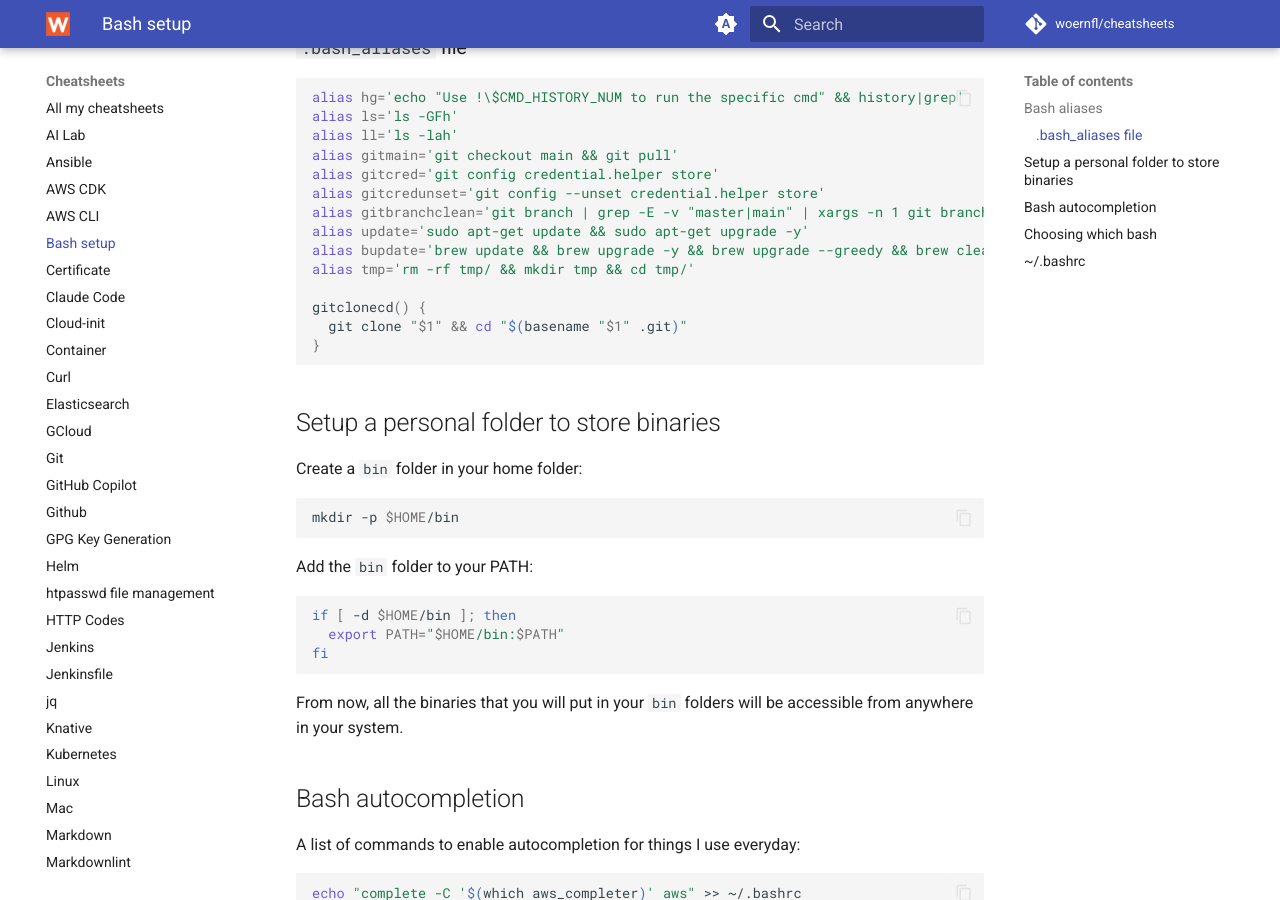
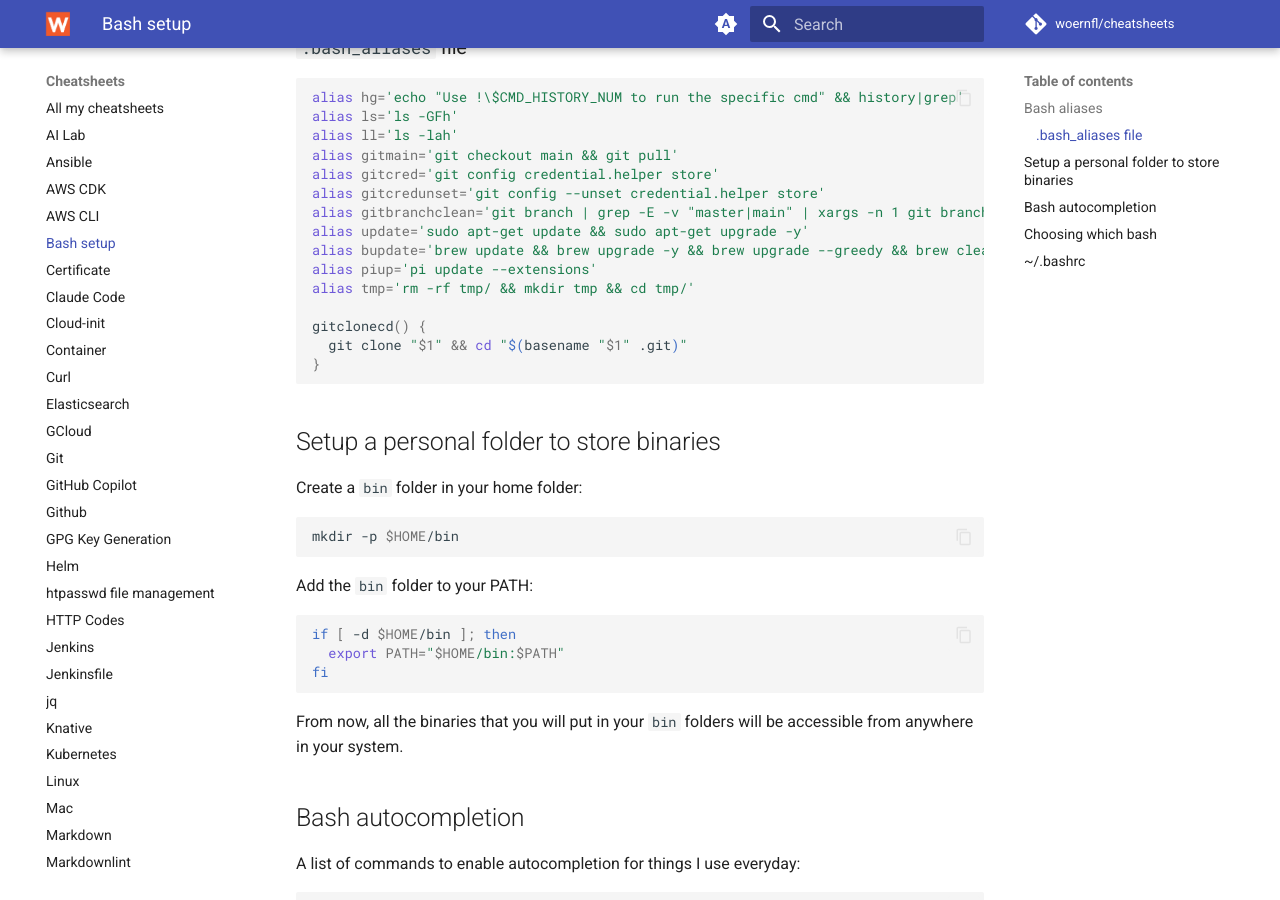
Before and after one commit to woernfl/cheatsheets, an MkDocs documentation site: the page built from docs/bash-setup.md, in a window 1280 px wide and 900 px high, scrolled down 448 px. Built offline with MkDocs 1.6.1 and Material for MkDocs 9.7.7, drawn with Linux system fonts in a browser that asks for light colours; comment, search, counter and statistics services are not loaded.

Commit message:
Update bash-setup.md (#546)

```diff
--- a/docs/bash-setup.md
+++ b/docs/bash-setup.md
@@ -28,6 +28,7 @@ alias gitcredunset='git config --unset credential.helper store'
 alias gitbranchclean='git branch | grep -E -v "master|main" | xargs -n 1 git branch -d'
 alias update='sudo apt-get update && sudo apt-get upgrade -y'
 alias bupdate='brew update && brew upgrade -y && brew upgrade --greedy && brew cleanup'
+alias piup='pi update --extensions'
 alias tmp='rm -rf tmp/ && mkdir tmp && cd tmp/'
 
 gitclonecd() {
```
Also changed, not shown: .cspell.json.
